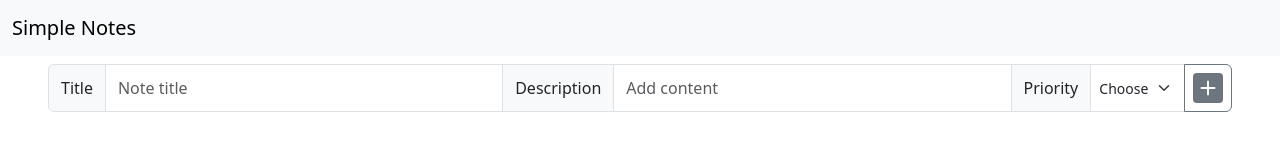
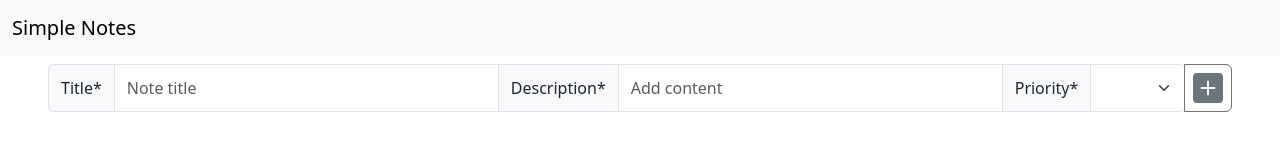
Before and after one commit to yesrab/angular-18-crud, an Angular app: page / in a window 1280 px wide. Shown: the top 162 px of the page. Built offline with nearby package versions, Linux system fonts and the light colour scheme.

Commit message:
added form validation

```diff
--- a/src/app/add-note-input/add-note-input.component.html
+++ b/src/app/add-note-input/add-note-input.component.html
@@ -1,25 +1,55 @@
-<div class="input-group mb-3 px-5 my-2 inputContainer">
-  <span class="input-group-text">Title</span>
+<form
+  #form="ngForm"
+  [ngClass]="{ 'was-validated': formSubmitted && form.invalid }"
+>
+  <div class="input-group has-validation mb-3 px-5 my-2 inputContainer">
+    <span class="input-group-text">Title*</span>
     <input
       type="text"
       class="form-control"
       placeholder="Note title"
       aria-label="title"
       name="title"
+      [(ngModel)]="noteTemplate.title"
+      #title="ngModel"
+      required
+      [ngClass]="{
+        'is-invalid':
+          formSubmitted && (title.touched || title.dirty) && title.invalid
+      }"
     />
-  <span class="input-group-text">Description</span>
+    <span class="input-group-text">Description*</span>
     <input
       type="text"
       class="form-control"
       placeholder="Add content"
       aria-label="description"
       name="description"
+      [(ngModel)]="noteTemplate.description"
+      #description="ngModel"
+      required
+      [ngClass]="{
+        'is-invalid':
+          formSubmitted &&
+          (description.touched || description.dirty) &&
+          description.invalid
+      }"
     />
-  <label class="input-group-text" for="inputGroupSelect01">Priority</label>
+    <label class="input-group-text" for="inputGroupSelect01">Priority*</label>
     <select
       class="form-select form-select-sm w-5 prioritySelect"
       id="inputGroupSelect01"
       name="priority"
+      [(ngModel)]="noteTemplate.priority"
+      (ngModelChange)="noteTemplate.priority = +$event"
+      #priority="ngModel"
+      required
+      [ngClass]="{
+        'is-invalid':
+          formSubmitted &&
+          (priority.touched || priority.dirty) &&
+          (priority.invalid || noteTemplate.priority === 0)
+      }"
     >
       <option disabled selected>Choose...</option>
       <option class="text-success" value="1">Low</option>
@@ -28,8 +58,9 @@
     </select>
     <button
       class="btn btn-outline-secondary p-2"
-    type="button"
+      type="submit"
       id="button-addon2"
+      (click)="onSubmit()"
     >
       <svg
         xmlns="http://www.w3.org/2000/svg"
@@ -43,3 +74,4 @@
       </svg>
     </button>
   </div>
+</form>
--- a/src/app/add-note-input/add-note-input.component.ts
+++ b/src/app/add-note-input/add-note-input.component.ts
@@ -1,13 +1,35 @@
-import { Component } from '@angular/core';
-import { FormControl } from '@angular/forms';
+import { Component, Input, ViewChild } from '@angular/core';
+import { FormControl, FormsModule, NgForm } from '@angular/forms';
+import { Notes } from '../model/note';
+import { CommonModule } from '@angular/common';
 
 @Component({
   selector: 'app-add-note-input',
   standalone: true,
-  imports: [],
+  imports: [FormsModule, CommonModule],
   templateUrl: './add-note-input.component.html',
   styleUrl: './add-note-input.component.css'
 })
 export class AddNoteInputComponent {
-  title = new FormControl('')
+  @ViewChild('form') form!: NgForm;
+
+  noteTemplate: Notes = {
+    title: '',
+    description: '',
+    isCompleated: false,
+    priority: 0
+  }
+  formSubmitted = false;
+
+
+  onSubmit() {
+    this.formSubmitted = true;
+    if (this.form.invalid) {
+      console.log("form is invalid")
+    } else {
+      // Handle valid form submission
+      console.log(this.noteTemplate)
+    }
+  }
+
 }
--- /dev/null
+++ b/src/app/model/note.ts
@@ -0,0 +1,23 @@
+export interface Notes {
+  title: string;
+  description: string;
+  priority: number;
+  isCompleated: boolean;
+
+}
+
+export class Note implements Notes {
+  title: string;
+  description: string;
+  priority: number;
+  isCompleated: boolean;
+  id: string;
+
+  constructor(priority: number) {
+    this.title = '';
+    this.description = '';
+    this.isCompleated = false;
+    this.priority = priority;
+    this.id = crypto.randomUUID();
+  }
+}
```
Lines whose indentation alone changed are shown as unchanged.
